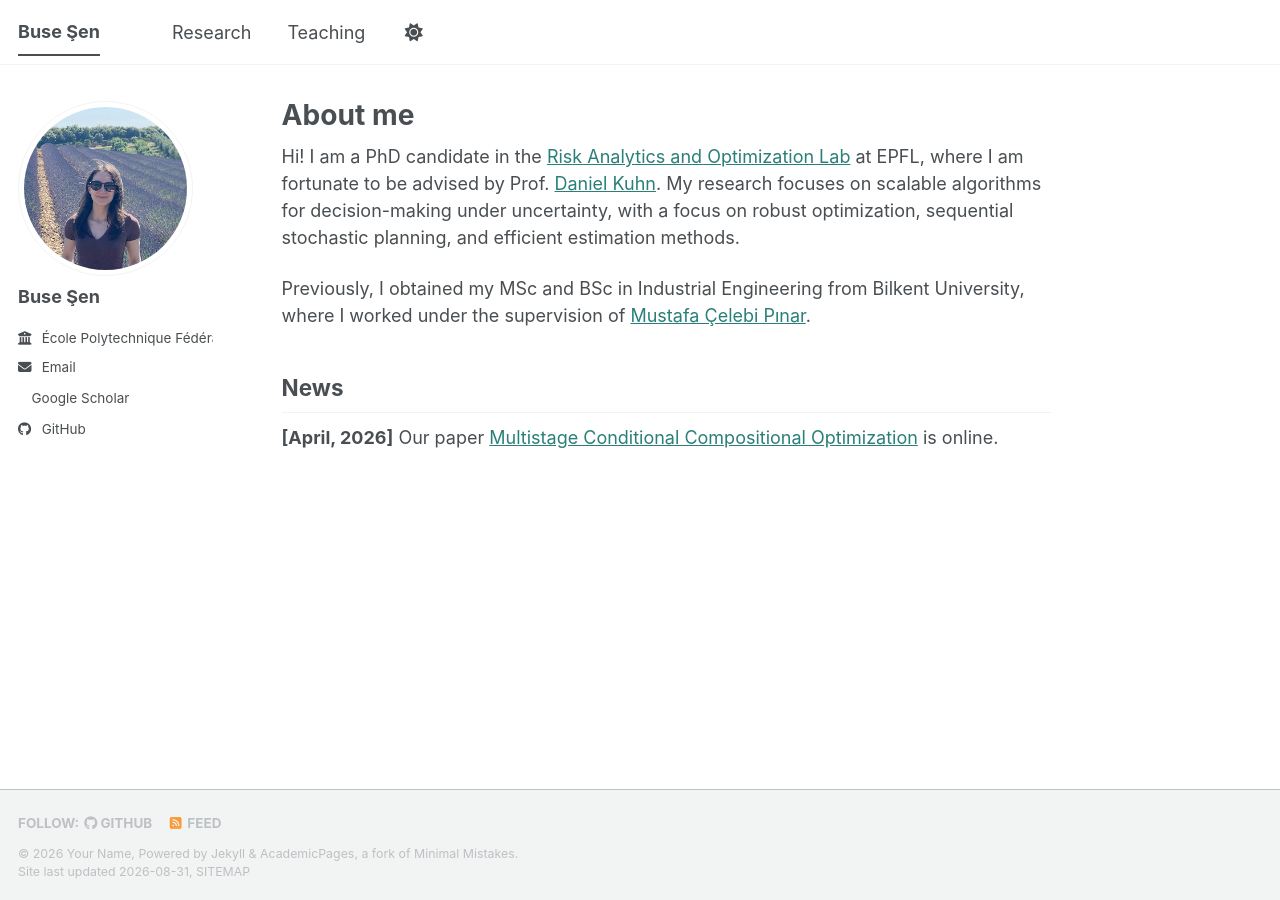
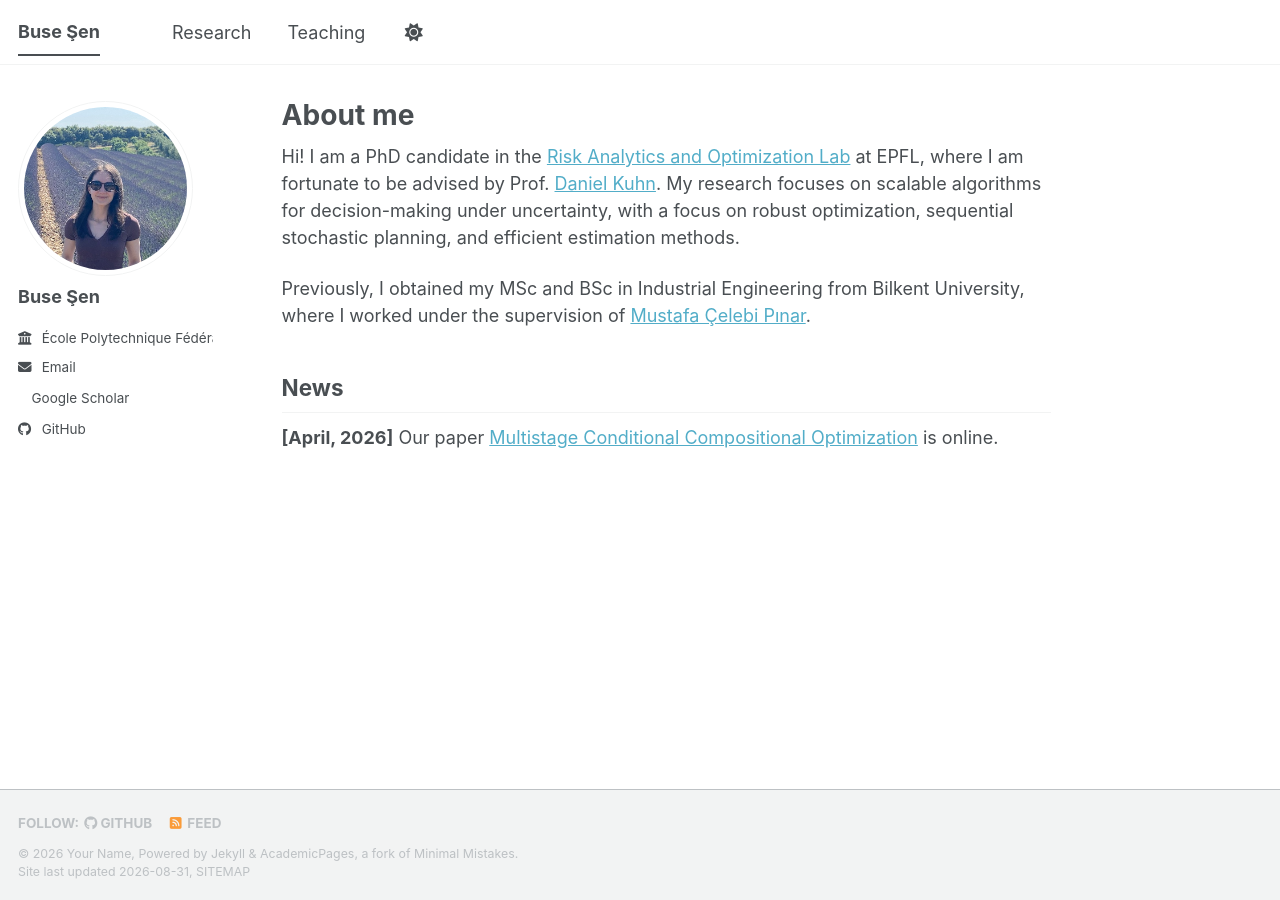
Before and after one commit to busesen/busesen.github.io, a Jekyll site: the page built from _pages/about.md, in a window 1280 px wide. Built offline with Jekyll 4.4.1, drawn with Linux system fonts in a browser that asks for light colours; a style sheet for code colours, icons or effects is not loaded.

Commit message:
Update main.scss

```diff
--- a/assets/css/main.scss
+++ b/assets/css/main.scss
@@ -48,11 +48,6 @@
   font-weight: 600;
 }
 
-a,
-a:visited {
-  color: #2a7f78;
-}
-
 a:hover,
 a:focus {
   color: #2a7f78;
```
